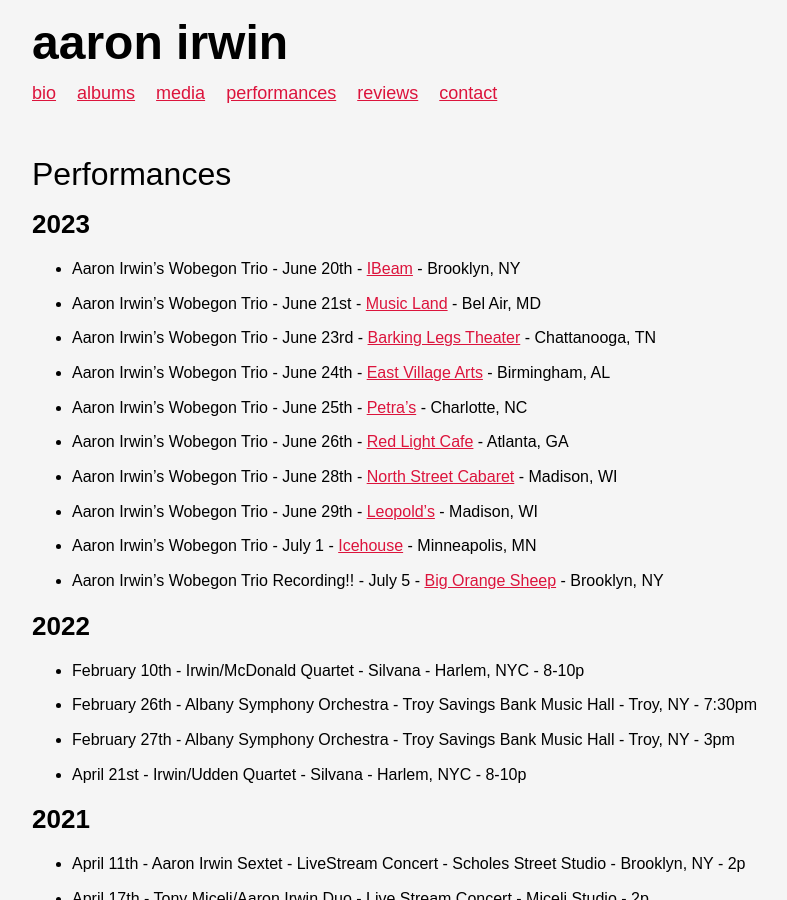
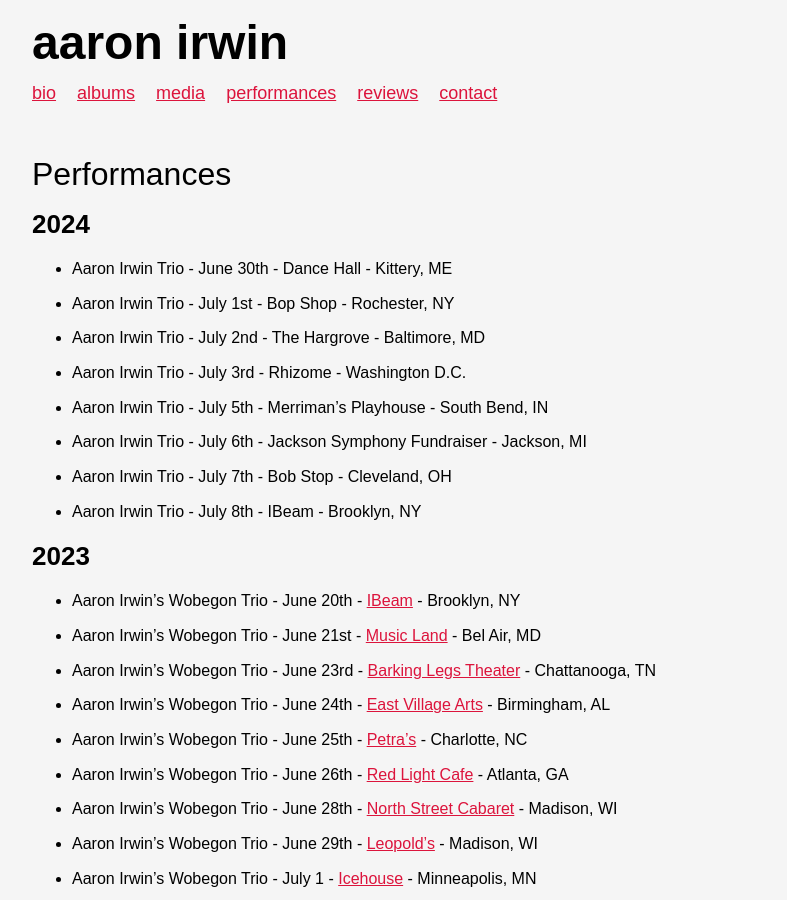
Before and after one commit to ryanve/aaronirwin.com, a Jekyll site: the page built from performances.md, in a window 1280 px wide and 900 px high. Shown: the whole window, without its empty margins (128-915 px from the left). Built offline with Jekyll 4.4.1, drawn with Linux system fonts in a browser that asks for light colours.

Commit message:
Update performances.md (#141)

```diff
--- a/performances.md
+++ b/performances.md
@@ -3,6 +3,17 @@ title: Performances
 ---
 
 # Performances
+
+## 2024
+
+- Aaron Irwin Trio - June 30th - Dance Hall - Kittery, ME
+- Aaron Irwin Trio - July 1st - Bop Shop - Rochester, NY
+- Aaron Irwin Trio - July 2nd - The Hargrove - Baltimore, MD
+- Aaron Irwin Trio - July 3rd - Rhizome - Washington D.C.
+- Aaron Irwin Trio - July 5th - Merriman's Playhouse - South Bend, IN
+- Aaron Irwin Trio - July 6th - Jackson Symphony Fundraiser - Jackson, MI
+- Aaron Irwin Trio - July 7th - Bob Stop - Cleveland, OH
+- Aaron Irwin Trio - July 8th - IBeam - Brooklyn, NY
 
 ## 2023
 
```
